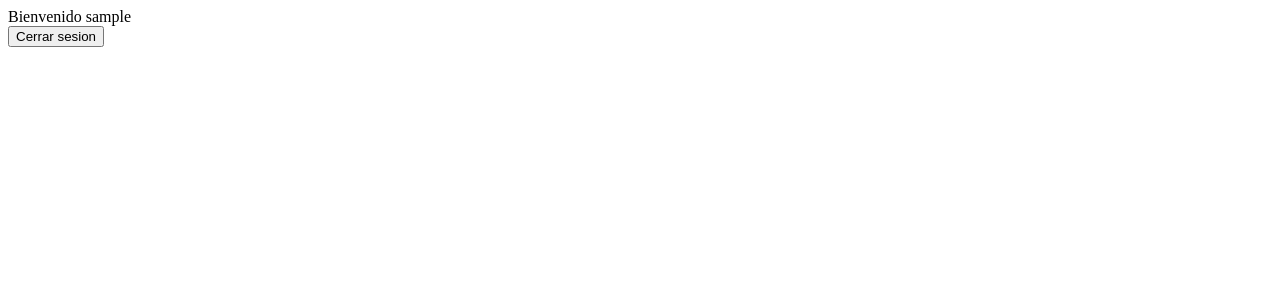
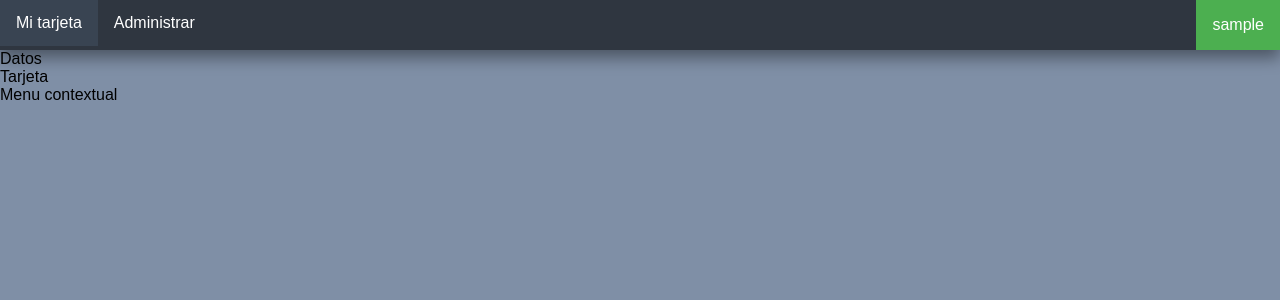
Before and after one commit to ismaelbob/FOapp, a PHP site: page /tarjeta.php in a window 1280 px wide. Shown: the top 300 px of the page. Run offline with PHP 8.4, Linux system fonts and the light colour scheme; the visitor is signed in with stand-in values (Sample User, id 1).

Commit message:
La parte visual del menu de navegacion esta terminado, quiza modifique la clase active

```diff
--- a/css/menu.css
+++ b/css/menu.css
@@ -22,81 +22,62 @@ nav ul{
 nav ul li{
     float: left;
 }
-nav ul li a, .dropbtn{
+nav ul li a{
     display: inline-block;
     color: white;
     text-align: center;
     padding: 14px 16px;
     text-decoration: none;
 }
-nav ul li a:hover, .dropdown:hover .dropbtn{
-    background-color: #273c75;
-    transition: .3s;
+nav ul li a:hover {
+    background-color: #394452;
 }
-nav ul li .dropdown{
-    position: relative;
-    display: inline-block;
+
+.active {
+    background-color: #394452;
 }
-nav ul li .dropdown-content{
+
+
+.dropbtn {
+    background-color: #4CAF50;
+    color: white;
+    padding: 16px;
+    font-size: 16px;
+    border: none;
+    cursor: pointer;
+}
+
+.dropdown {
+float: right;
+}
+
+.dropdown-content {
 display: none;
 position: absolute;
 background-color: #f9f9f9;
-    min-width: 160px;
+min-width: 150px;
 box-shadow: 0px 8px 16px 0px rgba(0,0,0,0.2);
 z-index: 1;
-}
-nav ul li .dropdown-content a{
-    color: #192a56;
-    padding: 12px 16px;
-    text-decoration: none;
-    display: block;
-    text-align: left;
-}
-nav ul li .dropdown-content a:hover{
-    background-color: #dcdde1;
-}
-nav ul .dropdown:hover .dropdown-content{
-    display: block;
+right: 0;
+text-align: center;
 }
 
-
-.dropbtn-der{
-    display: inline-block;
-    color: white;
-    text-align: center;
-    padding: 14px 16px;
-    text-decoration: none;
-}
-.dropdown-der:hover .dropbtn-der{
-    background-color: #c23616;
-    transition: .3s;
-}
-.dropdown-der{
-    float: right;
-}
-.dropdown-content-der{
-    display: none;
-    position: absolute;
-    right: 0;
-    background-color: #f9f9f9;
-    min-width: 160px;
-    box-shadow: 0px 8px 16px 0px rgba(0,0,0,0.2);
-    z-index: 1;
-}
-.dropdown-content-der a{
+.dropdown-content a {
 color: black;
 padding: 12px 16px;
 text-decoration: none;
 display: block;
-    text-align: right;
 }
-.dropdown-content-der a:hover{
-    background-color: #dcdde1;
-}
-.dropdown-der:hover .dropdown-content-der{
+
+.dropdown-content a:hover {background-color: #f1f1f1}
+
+.dropdown:hover .dropdown-content {
 display: block;
 }
 
+.dropdown:hover .dropbtn {
+background-color: #3e8e41;
+}
 
 
 
--- a/tarjeta.php
+++ b/tarjeta.php
@@ -2,8 +2,44 @@
     include_once 'includes/sesiones.php';
     $sesiones = new Sesiones();
     if (isset($_SESSION["userfund"])) {
-        echo 'Bienvenido ' . $_SESSION["userfund"];
-        echo '<form method="POST" action="includes/logout.php"><input type="submit" value="Cerrar sesion"/></form>';
+?>
+<!DOCTYPE html>
+<html lang="es">
+<head>
+    <meta charset="UTF-8">
+    <meta http-equiv="X-UA-Compatible" content="IE=edge">
+    <meta name="viewport" content="width=device-width, initial-scale=1.0">
+    <title>Mi Tarjeta | FO</title>
+    <link rel="stylesheet" href="css/menu.css">
+</head>
+<body>
+    <header>
+        <nav>
+            <ul>
+                <li><a href="#" class="active">Mi tarjeta</a></li>
+                <li><a href="#">Administrar</a></li>
+                <div class="dropdown">
+                    <button class="dropbtn"><?php echo $_SESSION["userfund"] ?></button>
+                    <div class="dropdown-content">
+                        <a href="#">Cuenta</a>
+                        <a href="includes/logout.php">Salir</a>
+                    </div>
+                </div>
+            </ul>
+        </nav>
+    </header>
+    <div>
+        Datos
+    </div>
+    <div>
+        Tarjeta
+    </div>
+    <div>
+        Menu contextual
+    </div>
+</body>
+</html>
+<?php
     } else {
         header('location:vistas/login.php');
     }
```
Lines whose indentation alone changed are shown as unchanged.
